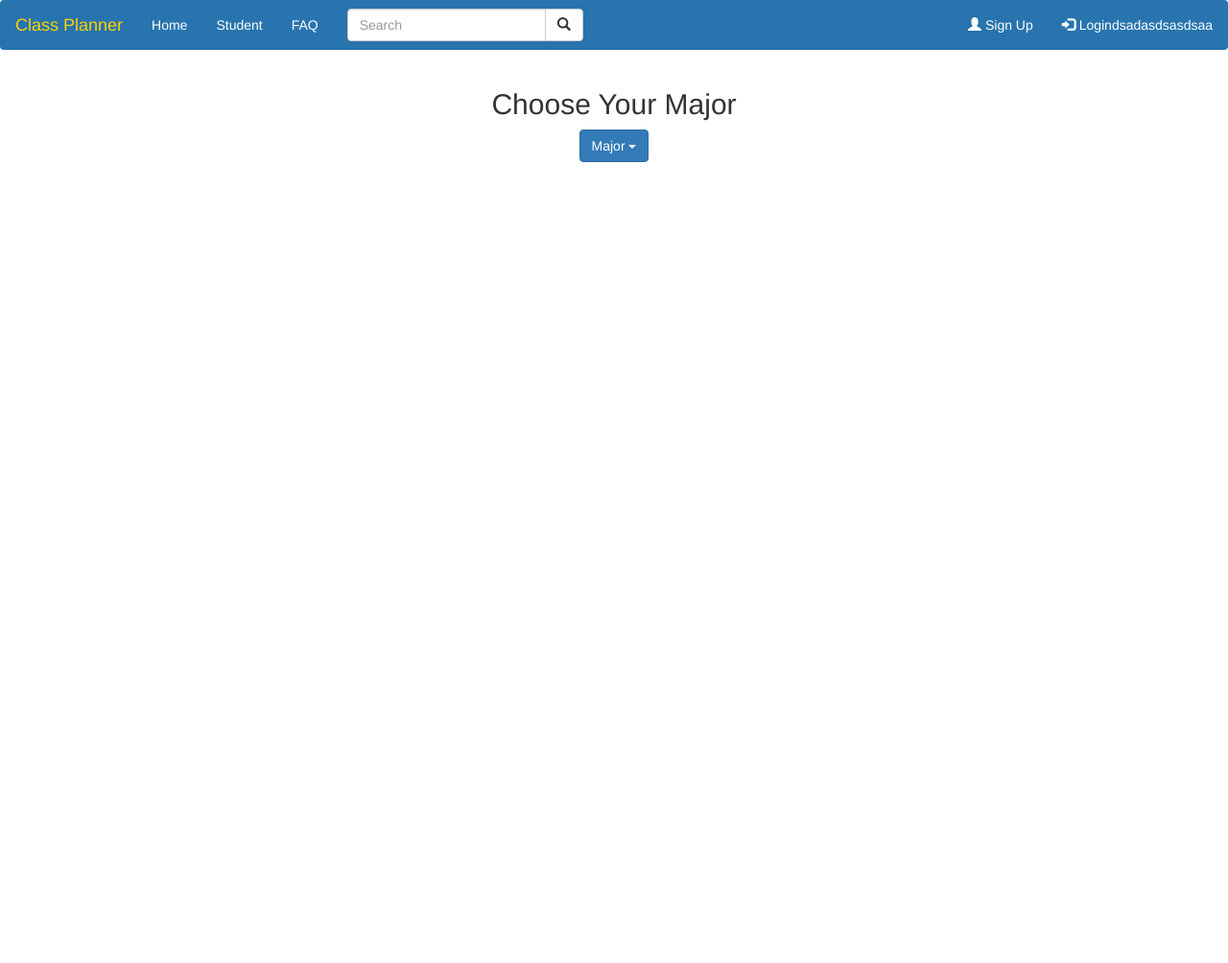
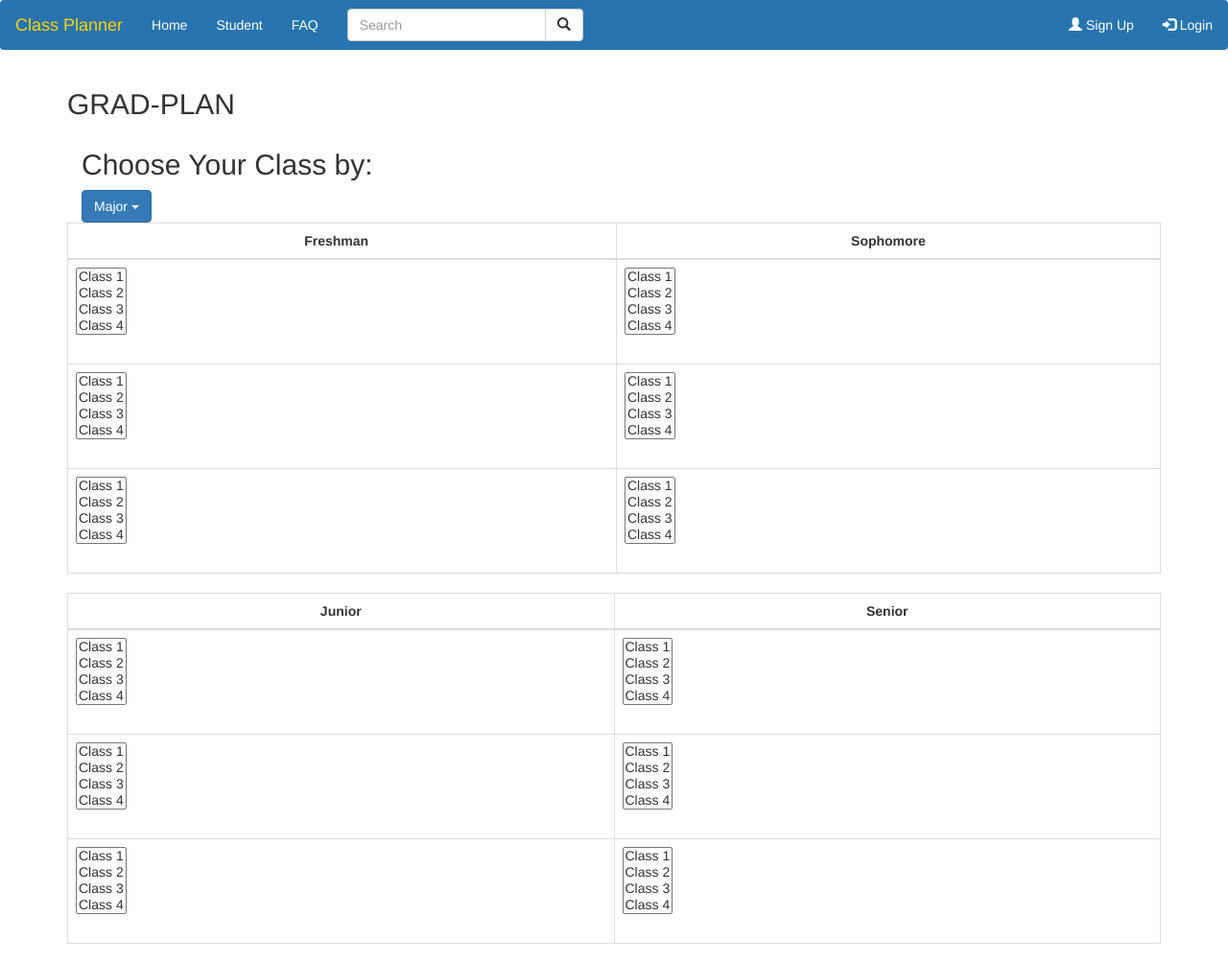
Before and after one commit to huantnguyen/Class-Planner, a plain HTML site: page index.html in a window 1280 px wide. Shown: the whole page at 96% size. Before the commit the page ends 800 px from the top, so only its background shows below. Drawn offline with nearby package versions, Linux system fonts and the light colour scheme.

Commit message:
Adding the Class Planning Page

```diff
--- a/index.html
+++ b/index.html
@@ -31,7 +31,7 @@
         </form>
         <ul class="nav navbar-nav navbar-right">
           <li><a href="#"><span class="glyphicon glyphicon-user"></span> Sign Up</a></li>
-          <li><a href="#"><span class="glyphicon glyphicon-log-in"></span> Logindsadasdsasdsaa</a></li>
+          <li><a href="#"><span class="glyphicon glyphicon-log-in"></span> Login</a></li>
         </ul>
       </div>
     </nav>
@@ -74,6 +74,178 @@
     </div>
 
 
+    <div class="container thirdPage">
+      <h2>GRAD-PLAN</h2>
+
+
+      <div class="container">
+        <h2>Choose Your Class by:</h2>
+        <div class="dropdown btn-group">
+          <button class="btn btn-primary dropdown-toggle" type="button" data-toggle="dropdown">Major
+          <span class="caret"></span></button>
+          <ul class="dropdown-menu">
+            <li><a href="#">Statistics</a></li>
+          </ul>
+        </div>
+      </div>
+
+
+      <table class="table table-bordered">
+        <thead>
+          <tr>
+            <th>Freshman<a class="stupid">jji </a></th>
+            <th>Sophomore</th>
+          </tr>
+        </thead>
+        <tbody>
+        <tr>
+          <td>
+            <form action="/action_page.php">
+              <select id="cars" name="cars" size="4">
+                <option value="volvo">Class 1</option>
+                <option value="saab">Class 2</option>
+                <option value="saab">Class 3</option>
+                <option value="saab">Class 4</option>
+              </select><br><br>
+            </form>
+          </td>
+          <td>
+            <form action="/action_page.php">
+              <select id="cars" name="cars" size="4">
+                <option value="volvo">Class 1</option>
+                <option value="saab">Class 2</option>
+                <option value="saab">Class 3</option>
+                <option value="saab">Class 4</option>
+              </select><br><br>
+            </form>
+          </td>
+        </tr>
+        <tr>
+          <td>
+            <form action="/action_page.php">
+              <select id="cars" name="cars" size="4">
+                <option value="volvo">Class 1</option>
+                <option value="saab">Class 2</option>
+                <option value="saab">Class 3</option>
+                <option value="saab">Class 4</option>
+              </select><br><br>
+            </form>
+          </td>
+          <td>
+            <form action="/action_page.php">
+              <select id="cars" name="cars" size="4">
+                <option value="volvo">Class 1</option>
+                <option value="saab">Class 2</option>
+                <option value="saab">Class 3</option>
+                <option value="saab">Class 4</option>
+              </select><br><br>
+            </form>
+          </td>
+        </tr>
+        <tr>
+          <td>
+            <form action="/action_page.php">
+              <select id="cars" name="cars" size="4">
+                <option value="volvo">Class 1</option>
+                <option value="saab">Class 2</option>
+                <option value="saab">Class 3</option>
+                <option value="saab">Class 4</option>
+              </select><br><br>
+            </form>
+          </td>
+          <td>
+            <form action="/action_page.php">
+              <select id="cars" name="cars" size="4">
+                <option value="volvo">Class 1</option>
+                <option value="saab">Class 2</option>
+                <option value="saab">Class 3</option>
+                <option value="saab">Class 4</option>
+              </select><br><br>
+            </form>
+          </td>
+        </tr>
+        </tbody>
+      </table>
+
+      <table class="table table-bordered">
+        <thead>
+          <tr>
+            <th>Junior</th>
+            <th>Senior</th>
+          </tr>
+        </thead>
+      <tbody>
+        <tr>
+          <td>
+            <form action="/action_page.php">
+              <select id="cars" name="cars" size="4">
+                <option value="volvo">Class 1</option>
+                <option value="saab">Class 2</option>
+                <option value="saab">Class 3</option>
+                <option value="saab">Class 4</option>
+              </select><br><br>
+            </form>
+          </td>
+          <td>
+            <form action="/action_page.php">
+              <select id="cars" name="cars" size="4">
+                <option value="volvo">Class 1</option>
+                <option value="saab">Class 2</option>
+                <option value="saab">Class 3</option>
+                <option value="saab">Class 4</option>
+              </select><br><br>
+            </form>
+          </td>
+        </tr>
+        <tr>
+          <td>
+            <form action="/action_page.php">
+              <select id="cars" name="cars" size="4">
+                <option value="volvo">Class 1</option>
+                <option value="saab">Class 2</option>
+                <option value="saab">Class 3</option>
+                <option value="saab">Class 4</option>
+              </select><br><br>
+            </form>
+          </td>
+          <td>
+            <form action="/action_page.php">
+              <select id="cars" name="cars" size="4">
+                <option value="volvo">Class 1</option>
+                <option value="saab">Class 2</option>
+                <option value="saab">Class 3</option>
+                <option value="saab">Class 4</option>
+              </select><br><br>
+            </form>
+          </td>
+        </tr>
+        <tr>
+          <td>
+            <form action="/action_page.php">
+              <select id="cars" name="cars" size="4">
+                <option value="volvo">Class 1</option>
+                <option value="saab">Class 2</option>
+                <option value="saab">Class 3</option>
+                <option value="saab">Class 4</option>
+              </select><br><br>
+            </form>
+          </td>
+          <td>
+            <form action="/action_page.php">
+              <select id="cars" name="cars" size="4">
+                <option value="volvo">Class 1</option>
+                <option value="saab">Class 2</option>
+                <option value="saab">Class 3</option>
+                <option value="saab">Class 4</option>
+              </select><br><br>
+            </form>
+          </td>
+        </tr>
+        </tbody>
+      </table>
+    </div>
+
+
 
 
 
--- a/style.css
+++ b/style.css
@@ -10,6 +10,10 @@
   color: white;
 }
 
+.firstPage {
+  display: none;
+}
+
 .secondPage {
   display: none;
 }
@@ -17,3 +21,11 @@
 .footer {
   display: none;
 }
+
+.table th {
+  text-align: center;
+}
+
+.stupid {
+  color: white;
+}
```
